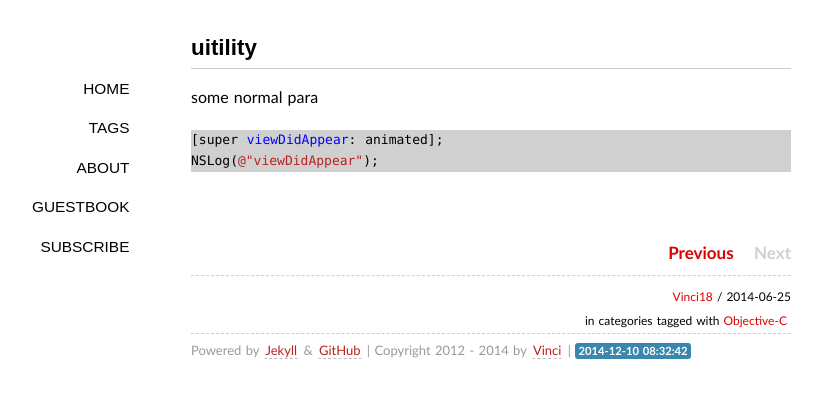
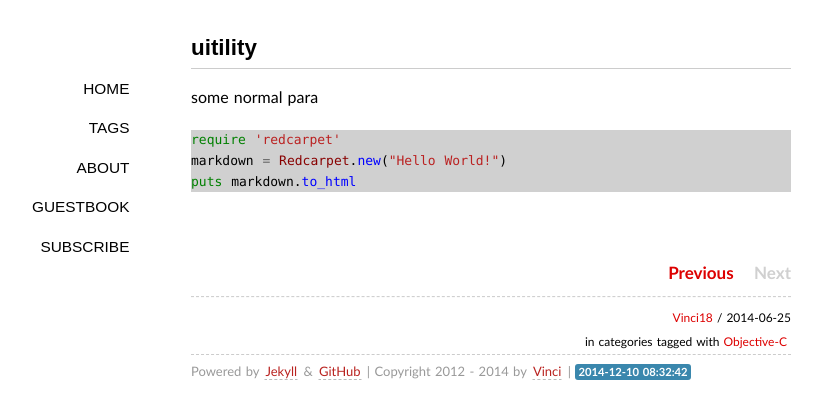
Before and after one commit to vinci18/vinci18.github.io, a Jekyll site: the page built from _posts/2014-06-25-utility.md, in a window 1280 px wide. Shown: the top 419 px of the page, without its empty margins (149-971 px from the left). Built offline with Jekyll 4.4.1, drawn with Linux system fonts in a browser that asks for light colours; some web fonts are replaced; comment, search, counter and statistics services are not loaded.

Commit message:
1. test code block

````diff
--- a/_posts/2014-06-25-utility.md
+++ b/_posts/2014-06-25-utility.md
@@ -8,7 +8,8 @@ tags: [Objective-C]
 
 some normal para
 
-```objectivec
-[super viewDidAppear: animated];
-NSLog(@"viewDidAppear");
+```ruby
+require 'redcarpet'
+markdown = Redcarpet.new("Hello World!")
+puts markdown.to_html
 ```
````
